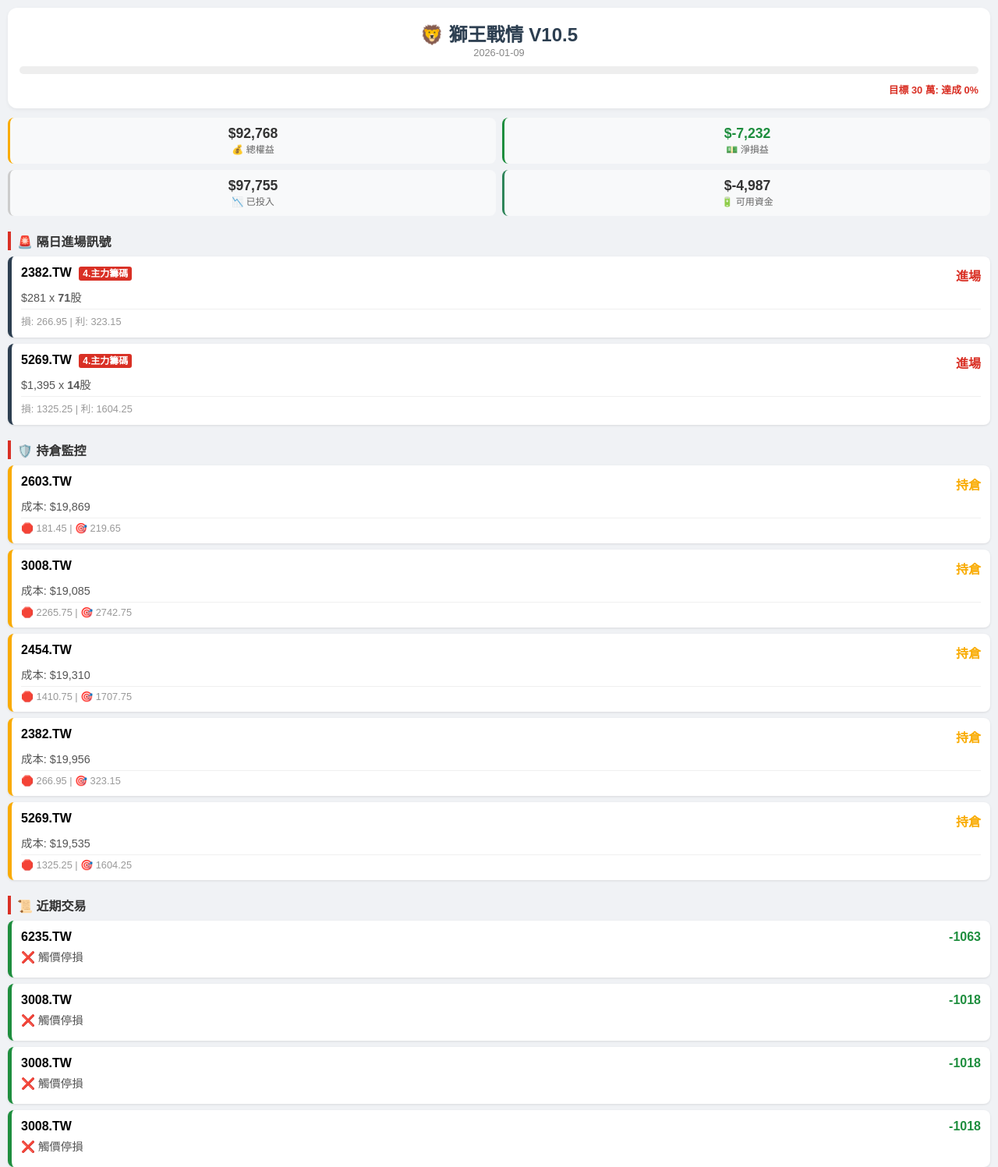
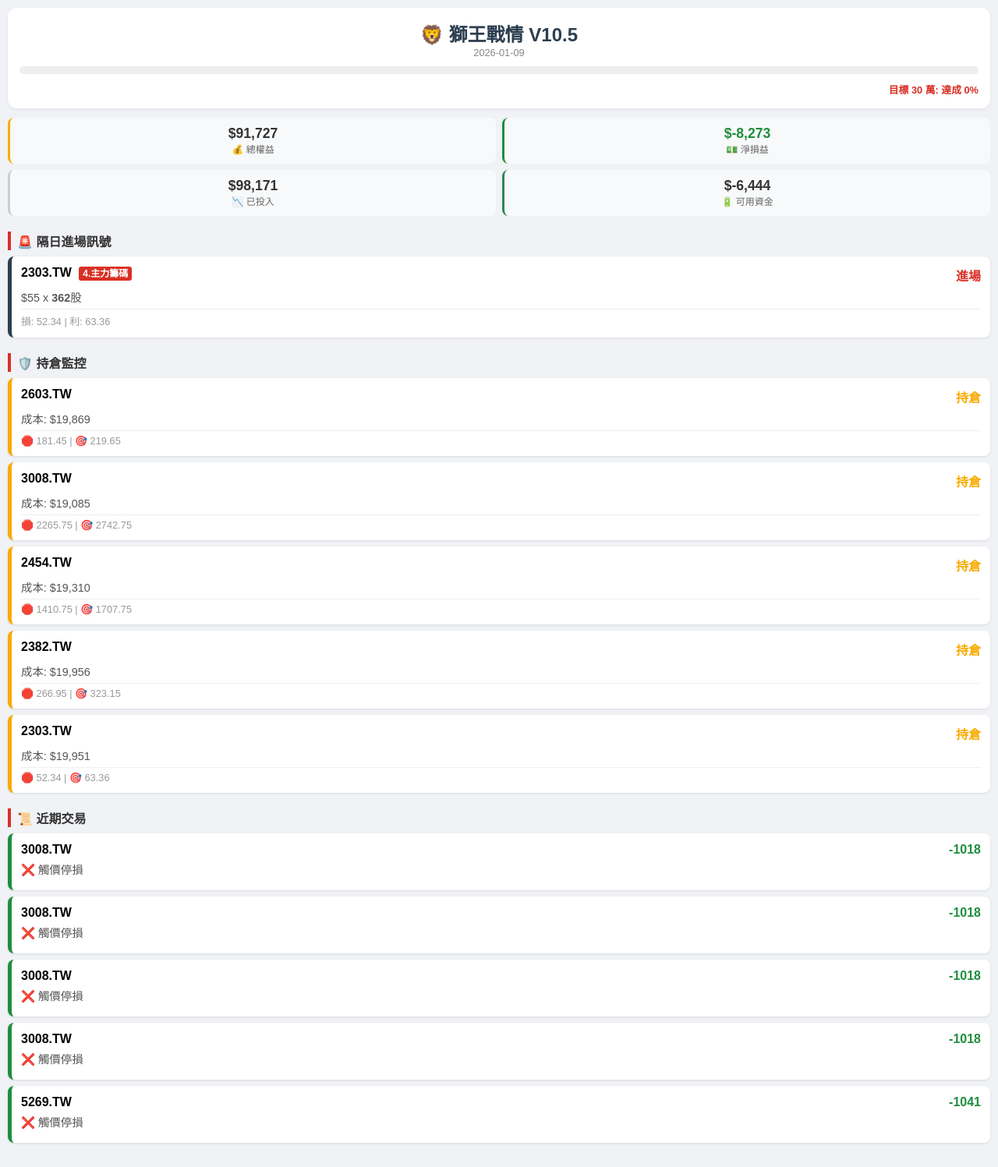
Before and after one commit to TaiwanOscarChen/lion-strategy, a plain HTML site: page index.html in a window 1280 px wide. Shown: the top 1497 px of the page at 78% size. Drawn offline with Linux system fonts and the light colour scheme.

Commit message:
📊 Daily Update: Ledger & Report

```diff
--- a/Lion_Ledger.csv
+++ b/Lion_Ledger.csv
@@ -10,4 +10,5 @@
 2025-12-26_3008.TW,2025-12-26,3008.TW,2385.0,8,,19085,2265.75,2742.75,0.0,-,,,,0,0.0,持倉,,4.主力籌碼,多頭|美股助漲,-
 2026-01-02_2454.TW,2026-01-02,2454.TW,1485.0,13,,19310,1410.75,1707.75,0.0,-,,,,0,0.0,持倉,,4.主力籌碼,多頭|中性,-
 2026-01-09_2382.TW,2026-01-09,2382.TW,281.0,71,,19956,266.95,323.15,0.0,-,,,,0,0.0,持倉,,4.主力籌碼,多頭|中性,-
-2026-01-09_5269.TW,2026-01-09,5269.TW,1395.0,14,,19535,1325.25,1604.25,0.0,-,,,,0,0.0,持倉,,4.主力籌碼,多頭|中性,-
+2026-01-09_5269.TW,2026-01-09,5269.TW,1395.0,14,,19535,1325.25,1604.25,1325.25,2026-01-09,,,,-1041,-5.33,已平倉,,4.主力籌碼,多頭|中性,❌ 觸價停損
+2026-01-09_2303.TW,2026-01-09,2303.TW,55.099998474121094,362,,19951,52.34,63.36,0.0,-,,,,0,0.0,持倉,,4.主力籌碼,多頭|美股助漲,-
--- a/index.html
+++ b/index.html
@@ -22,31 +22,21 @@
                 <div style="text-align:right;color:#d93025;font-size:0.8em;font-weight:bold">目標 30 萬: 達成 0%</div>
             </div>
             <div class="money-grid">
-                <div class="money-item" style="border-color:#f9ab00"><span class="money-val">$92,768</span><span class="money-lbl">💰 總權益</span></div>
-                <div class="money-item" style="border-color:#1e8e3e"><span class="money-val" style="color:#1e8e3e">$-7,232</span><span class="money-lbl">💵 淨損益</span></div>
-                <div class="money-item"><span class="money-val">$97,755</span><span class="money-lbl">📉 已投入</span></div>
-                <div class="money-item" style="border-color:#2f855a"><span class="money-val">$-4,987</span><span class="money-lbl">🔋 可用資金</span></div>
+                <div class="money-item" style="border-color:#f9ab00"><span class="money-val">$91,727</span><span class="money-lbl">💰 總權益</span></div>
+                <div class="money-item" style="border-color:#1e8e3e"><span class="money-val" style="color:#1e8e3e">$-8,273</span><span class="money-lbl">💵 淨損益</span></div>
+                <div class="money-item"><span class="money-val">$98,171</span><span class="money-lbl">📉 已投入</span></div>
+                <div class="money-item" style="border-color:#2f855a"><span class="money-val">$-6,444</span><span class="money-lbl">🔋 可用資金</span></div>
             </div>
             <div class="section-title">🚨 隔日進場訊號</div>
                 <div class="trade-card" style="border-left-color: #2c3e50;">
                     <div class="trade-header">
-                        <span>2382.TW <span class="tag t-lion">4.主力籌碼</span></span>
+                        <span>2303.TW <span class="tag t-lion">4.主力籌碼</span></span>
                         <span style="color:#d93025; font-weight:bold;">進場</span>
                     </div>
                     <div class="trade-detail">
-                        <span>$281 x <b>71</b>股</span>
+                        <span>$55 x <b>362</b>股</span>
                     </div>
-                    <div class="trade-footer">損: 266.95 | 利: 323.15</div>
-                </div>
-                <div class="trade-card" style="border-left-color: #2c3e50;">
-                    <div class="trade-header">
-                        <span>5269.TW <span class="tag t-lion">4.主力籌碼</span></span>
-                        <span style="color:#d93025; font-weight:bold;">進場</span>
-                    </div>
-                    <div class="trade-detail">
-                        <span>$1,395 x <b>14</b>股</span>
-                    </div>
-                    <div class="trade-footer">損: 1325.25 | 利: 1604.25</div>
+                    <div class="trade-footer">損: 52.34 | 利: 63.36</div>
                 </div>
             <div class="section-title">🛡️ 持倉監控</div>
                 <div class="trade-card" style="border-left-color: #f9ab00;">
@@ -91,24 +81,15 @@
                 </div>
                 <div class="trade-card" style="border-left-color: #f9ab00;">
                     <div class="trade-header">
-                        <span>5269.TW</span>
+                        <span>2303.TW</span>
                         <span style="color:#f9ab00;">持倉</span>
                     </div>
                     <div class="trade-detail">
-                        <span>成本: $19,535</span>
+                        <span>成本: $19,951</span>
                     </div>
-                    <div class="trade-footer">🛑 1325.25 | 🎯 1604.25</div>
+                    <div class="trade-footer">🛑 52.34 | 🎯 63.36</div>
                 </div>
             <div class="section-title">📜 近期交易</div>
-                <div class="trade-card" style="border-left-color: #1e8e3e;">
-                    <div class="trade-header">
-                        <span>6235.TW</span>
-                        <span style="color:#1e8e3e; font-weight:bold;">-1063</span>
-                    </div>
-                    <div class="trade-detail">
-                        <span>❌ 觸價停損</span>
-                    </div>
-                </div>
                 <div class="trade-card" style="border-left-color: #1e8e3e;">
                     <div class="trade-header">
                         <span>3008.TW</span>
@@ -145,4 +126,13 @@
                         <span>❌ 觸價停損</span>
                     </div>
                 </div>
+                <div class="trade-card" style="border-left-color: #1e8e3e;">
+                    <div class="trade-header">
+                        <span>5269.TW</span>
+                        <span style="color:#1e8e3e; font-weight:bold;">-1041</span>
+                    </div>
+                    <div class="trade-detail">
+                        <span>❌ 觸價停損</span>
+                    </div>
+                </div>
         </body></html>
```
